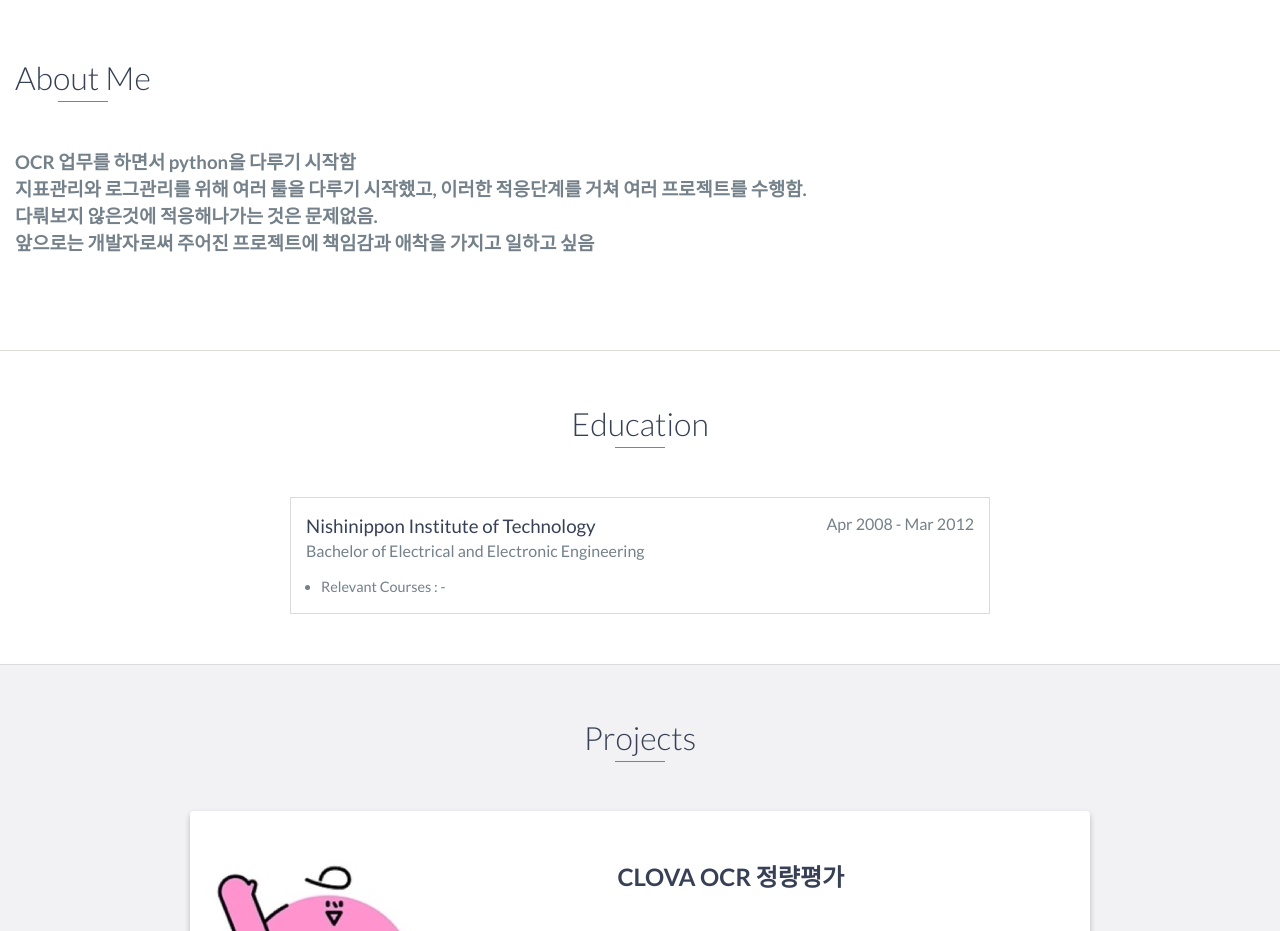
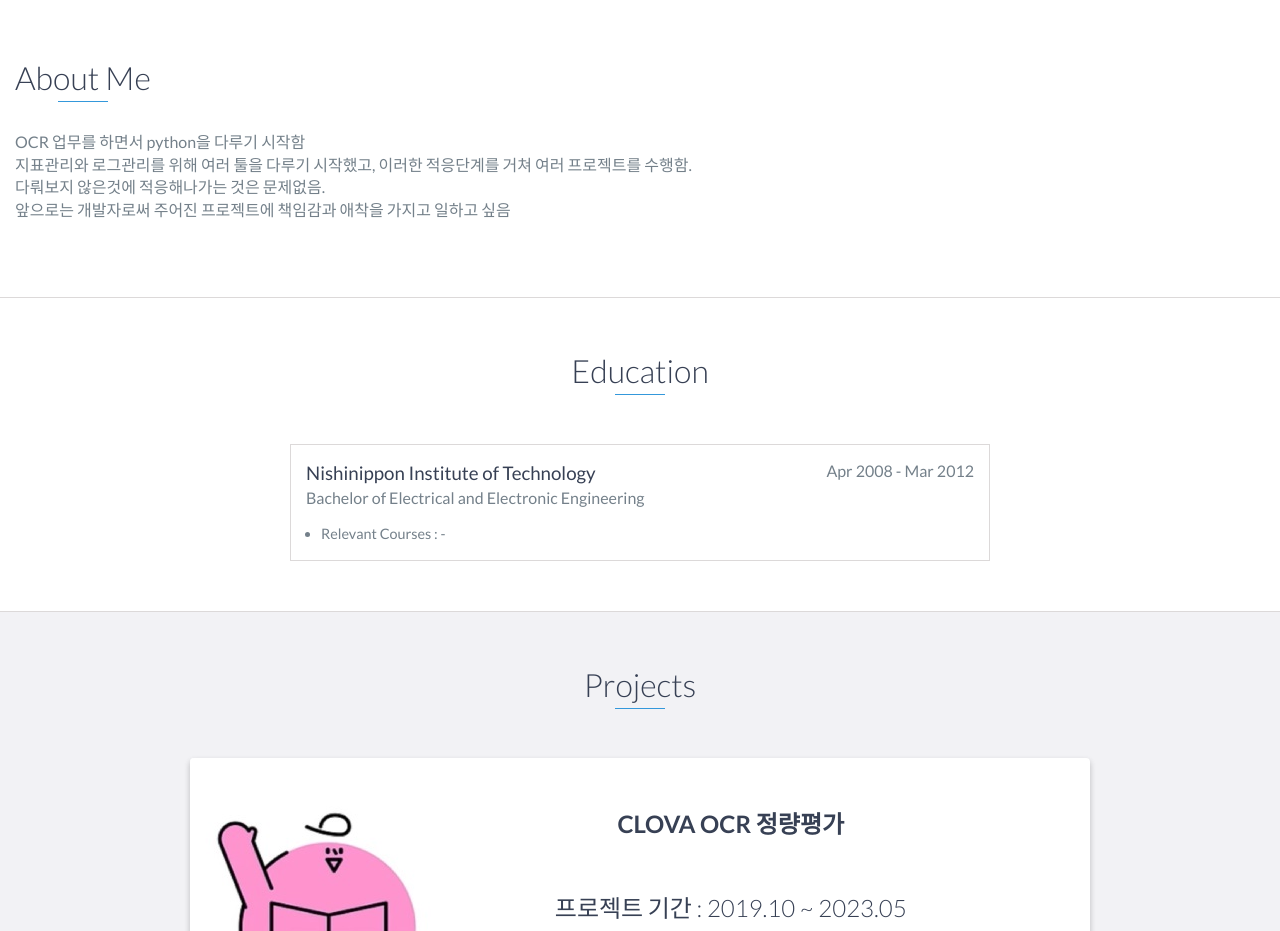
Before and after one commit to jeonaeran/jeonaeran.io, a website: page index.html in a window 1280 px wide. Shown: the part 820-1751 px from the top of the page. Drawn offline with nearby package versions, Linux system fonts and the light colour scheme.

Commit message:
Update index.html

```diff
--- a/index.html
+++ b/index.html
@@ -63,13 +63,10 @@
 
     <div id="about">
 	<h2 class="heading">About Me</h2>
-        	<div class="about-block">
-		<h3>
-			<p>OCR 업무를 하면서 python을 다루기 시작함</p>
-			<p>지표관리와 로그관리를 위해 여러 툴을 다루기 시작했고, 이러한 적응단계를 거쳐 여러 프로젝트를 수행함.</p>
-			<p>다뤄보지 않은것에 적응해나가는 것은 문제없음.</p>
-			<p>앞으로는 개발자로써 주어진 프로젝트에 책임감과 애착을 가지고 일하고 싶음 </p>
-		</h3>
+		<p>OCR 업무를 하면서 python을 다루기 시작함</p>
+		<p>지표관리와 로그관리를 위해 여러 툴을 다루기 시작했고, 이러한 적응단계를 거쳐 여러 프로젝트를 수행함.</p>
+		<p>다뤄보지 않은것에 적응해나가는 것은 문제없음.</p>
+		<p>앞으로는 개발자로써 주어진 프로젝트에 책임감과 애착을 가지고 일하고 싶음 </p>
 	    </div>
     </div>
     <!-- End #about -->
```
